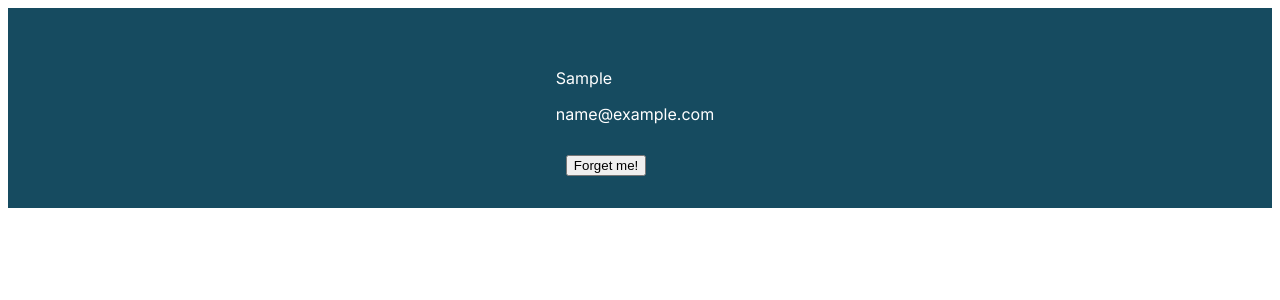
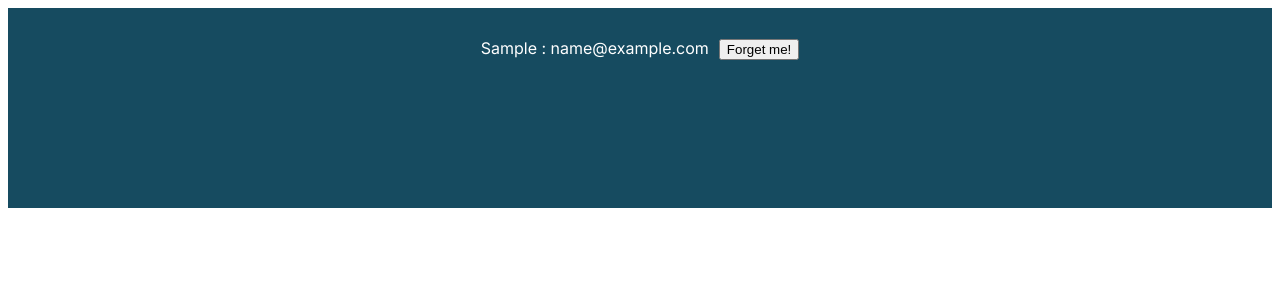
Before and after one commit to tinkereryorch/localStorage-example, a Next.js app in the folder local-storage/: page / in a window 1280 px wide. Both pictures are taken after typing "Sample", "name@example.com" into the empty fields and a click on the input "Remember me!". Shown: the top 300 px of the page. Built offline with nearby package versions, Linux system fonts and the light colour scheme.

Commit message:
Removed extra div from form

```diff
--- a/local-storage/src/app/components/form.js
+++ b/local-storage/src/app/components/form.js
@@ -76,14 +76,9 @@ export default function Form() {
                 </div>
             )}
             {isForgetShown && (
-                <div>
                 <div className="showUserInfo">
-                        <p>{userName}</p>
-                        <p>{email}</p>
-                    </div>
-                    <div className="forgetUserInfo">
+                    <span>{userName} : {email}</span>
                     <input type="submit" id="forgetUserInfoBtn" value="Forget me!" onClick={handleForget} />
-                    </div>
                 </div>
             )}
         </form>
```
Lines whose indentation alone changed are shown as unchanged.
